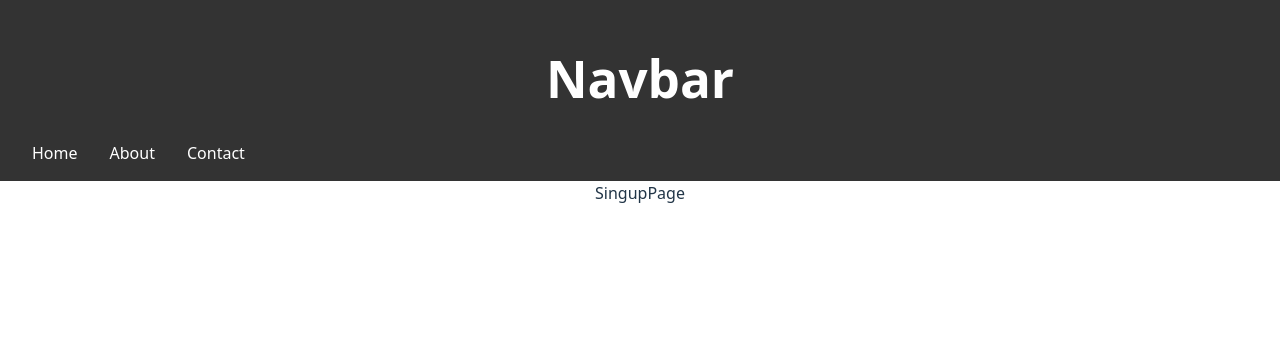
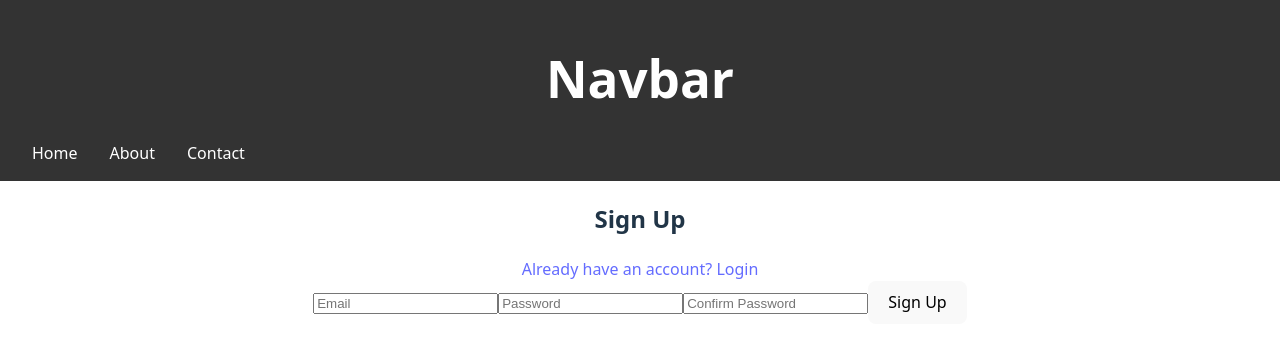
Before and after one commit to molybdenum1/wishlistapp, a React (Vite) app: page /signup in a window 1280 px wide. Shown: the top 352 px of the page. Built offline with nearby package versions, Linux system fonts and the light colour scheme; no server answers.

Commit message:
changing signup page

```diff
--- a/src/components/AuthProvider/AuthProvider.tsx
+++ b/src/components/AuthProvider/AuthProvider.tsx
@@ -8,7 +8,7 @@ import {
 
 interface IUser {
   id: string;
-  name: string;
+  name?: string;
   email: string;
   password: string;
   // Add other user properties as needed
@@ -16,8 +16,8 @@ interface IUser {
 
 type AuthContextType = {
   user: IUser | null;
-  login: (userData: IUser) => void;
-  register: (userData: IUser) => void;
+  login: (email: string, password: string) => void;
+  register: (email: string, password: string) => void;
   logout: () => void;
 };
 
@@ -37,15 +37,14 @@ export const AuthProvider = ({ children }: AuthProviderProps) => {
     }
   }, []);
 
-  const register = (userData: IUser) => {
-    createUserWithEmailAndPassword(auth, userData.email, userData.password)
+  const register = (email: string, password: string) => {
+    createUserWithEmailAndPassword(auth, email, password)
       .then((userCredential) => {
         const firebaseUser = userCredential.user;
         const newUser: IUser = {
           id: firebaseUser.uid,
-          name: userData.name,
-          email: firebaseUser.email || userData.email,
-          password: userData.password,
+          email: firebaseUser.email || email,
+          password: password,
         };
         setUser(newUser);
         localStorage.setItem("user", JSON.stringify(newUser));
@@ -55,15 +54,14 @@ export const AuthProvider = ({ children }: AuthProviderProps) => {
       });
   };
 
-  const login = (userData: IUser) => {
-    signInWithEmailAndPassword(auth, userData.email, userData.password)
+  const login = (email: string, password: string ) => {
+    signInWithEmailAndPassword(auth, email, password)
       .then((userCredential) => {
         const firebaseUser = userCredential.user;
         const newUser: IUser = {
           id: firebaseUser.uid,
-          name: userData.name,
-          email: firebaseUser.email || userData.email,
-          password: userData.password,
+          email: firebaseUser.email || email,
+          password: password,
         };
         setUser(newUser);
         localStorage.setItem("user", JSON.stringify(newUser));
--- a/src/pages/LoginPage.tsx
+++ b/src/pages/LoginPage.tsx
@@ -1,13 +1,34 @@
 import React from 'react'
+import { Link, useNavigate } from 'react-router-dom';
+import { useAuth } from '../components/AuthProvider/AuthProvider';
 
 export const LoginPage = () => {
-  const [email, setEmail] = React.useState('');
-  const [password, setPassword] = React.useState('');
+  const [email, setEmail] = React.useState<string>('');
+  const [password, setPassword] = React.useState<string>('');
+  const [error, setError] = React.useState<string>('');
+
+  const { login } = useAuth();
+  const navigate = useNavigate();
+
+
+  const handleLogin = async (e: React.FormEvent) => {
+    e.preventDefault();
+    setError('');
+
+    try {
+      await login(email, password);
+      navigate('/');
+    } catch (error) {
+      setError('Login failed. Please check your credentials.');
+      console.error(error);
+    }
+  }
 
   return (
     <div className='login-page'>
         <h2>Login</h2>
-        <form onSubmit={() => {}}>
+        <Link to="/signup">Don't have an account? Sign up</Link>
+        <form onSubmit={handleLogin}>
           <input
             type="email"
             placeholder="Email"
@@ -23,6 +44,7 @@ export const LoginPage = () => {
             required
           />
           <button type="submit">Login</button>
+          {error && <p className="error">{error}</p>}
         </form>
     </div>
   )
--- a/src/pages/SingupPage.tsx
+++ b/src/pages/SingupPage.tsx
@@ -1,7 +1,62 @@
 import React from 'react'
+import { Link, useNavigate } from 'react-router-dom';
+import { useAuth } from '../components/AuthProvider/AuthProvider';
 
-export const SingupPage = () => {
+export const SignupPage = () => {
+  const [email, setEmail] = React.useState('');
+  const [password, setPassword] = React.useState('');
+  const [confirmPassword, setConfirmPassword] = React.useState('');
+  const [error, setError] = React.useState<string>('');
+
+  const { register } = useAuth();
+  const navigate = useNavigate();
+
+  const handleSignup = async (e: React.FormEvent) => {
+    e.preventDefault();
+
+    if (password !== confirmPassword) {
+      setError("Passwords do not match");
+      return;
+    }
+
+    try {
+      await register(email, password);
+      navigate('/login');
+    } catch (error) {
+      console.error("Signup failed:", error);
+      alert("Signup failed. Please try again.");
+    }
+  }
+
   return (
-    <div>SingupPage</div>
+    <div className='signup-page'>
+        <h2>Sign Up</h2>
+        <Link to="/login">Already have an account? Login</Link>
+        <form onSubmit={handleSignup}>
+          <input
+            type="email"
+            placeholder="Email"
+            value={email}
+            onChange={(e) => setEmail(e.target.value)}
+            required
+          />
+          <input
+            type="password"
+            placeholder="Password"
+            value={password}
+            onChange={(e) => setPassword(e.target.value)}
+            required
+          />
+          <input
+            type="password"
+            placeholder="Confirm Password"
+            value={confirmPassword}
+            onChange={(e) => setConfirmPassword(e.target.value)}
+            required
+          />
+          <button type="submit">Sign Up</button>
+          {error && <p className="error">{error}</p>}
+        </form>
+    </div>
   )
 }
--- a/src/router/index.tsx
+++ b/src/router/index.tsx
@@ -3,7 +3,7 @@ import App from "../App";
 import { Main } from "../pages/Main";
 import { WishlistPage } from "../pages/WishlistPage";
 import { LoginPage } from "../pages/LoginPage";
-import { SingupPage } from "../pages/SingupPage";
+import { SignupPage } from "../pages/SingupPage";
 import { ProtectedRouter } from "../components/ProtectedRouter/ProtectedRouter";
 
 const router = createBrowserRouter([
@@ -12,7 +12,7 @@ const router = createBrowserRouter([
     element: <App />,
     children: [
       { path: "login", element: <LoginPage /> },
-      { path: "signup", element: <SingupPage /> },
+      { path: "signup", element: <SignupPage /> },
       {
         element: <ProtectedRouter />,
         children: [
```
